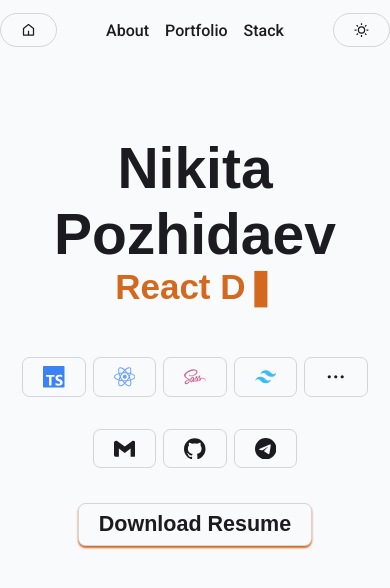
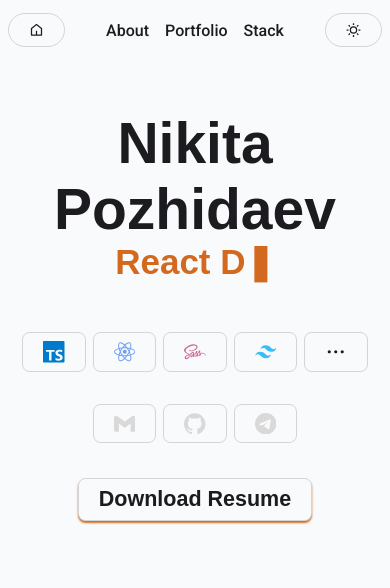
Before and after one commit to Innovavtion/portfolio, a Next.js app: page / in a window 390 px wide. Shown: the top 588 px of the page. Built offline with nearby package versions, Linux system fonts and the light colour scheme.

Commit message:
fix: Navbar, About laptop content

```diff
--- a/components/About/About.module.scss
+++ b/components/About/About.module.scss
@@ -1,45 +1,50 @@
 .About {
-  z-index: 1;
+  width: 100%;
+
   display: flex;
   justify-content: center;
   align-items: center;
-  width: 100%;
+
+  z-index: 1;
 }
 
 .Container {
-  background: none;
   width: 100%;
   max-width: 1024px;
+
   margin-top: 75px;
 }
 
 .ContainerLaptop {
+  position: relative;
   width: 100%;
 }
 
 .LaptopContent {
   position: absolute;
-  width: 55%;
-  height: 45%;
-  overflow: auto;
-  margin: auto;
-  top: -50px;
-  left: 0;
-  bottom: 0;
-  right: 0;
+  // Shorthand for left, bottom, right, top
+  inset: 0;
+
+  display: flex;
+  justify-content: center;
+  align-items: center;
+
   z-index: 2;
+}
+
+.Content {
+  width: 100%;
+  margin-bottom: 130px;
+
   display: flex;
+  flex-direction: column;
   justify-content: center;
   align-items: center;
 }
 
-.Content {
+.TextFIO {
   width: 100%;
-}
 
-.TextFIO {
-  background: none;
-  width: 100%;
   font-size: 57px;
   font-weight: 900;
   font-family: sans-serif;
@@ -47,11 +52,12 @@
 }
 
 .TextTypes {
-  background: none;
+  width: 100%;
+
   font-size: 35px;
   font-weight: 700;
+  font-family: sans-serif;
   color: chocolate;
-  font-family: sans-serif;
 }
 
 .TextFIO,
@@ -63,31 +69,34 @@
 }
 
 .Stack {
-  background: none;
   width: 100%;
+
   display: flex;
   justify-content: flex-start;
   align-items: center;
+
   margin-top: 35px;
 
   button {
     background: none;
+
     font-size: 21.5px;
+    color: #d9d9d9;
+
     border-radius: 7.5px;
     border-color: rgba(255, 255, 255, 0.15);
-    color: #d9d9d9;
+
+    &:hover {
+      background-color: rgba(255, 255, 255, 0.03);
+    }
   }
 
   :not(:last-child) {
     margin-right: 7px;
   }
 
-  :nth-child(n) {
-    word-wrap: 35%;
-  }
-
   .TypeScript {
-    color: rgba(59, 130, 246, 1);
+    color: rgba(0, 122, 204, 1);
   }
 
   .React {
@@ -104,16 +113,34 @@
 }
 
 .Contact {
+  display: flex;
   margin-top: 27px;
-  display: flex;
 
   button {
+    background: none;
+
+    font-size: 21.5px;
     font-weight: 900;
     font-family: cursive;
-    background: none;
-    font-size: 21.5px;
+    color: #d9d9d9;
+
     border-radius: 7.5px;
     border-color: rgba(255, 255, 255, 0.15);
+
+    &:hover {
+      background-color: rgba(255, 255, 255, 0.03);
+    }
+  }
+
+  .GMail {
+    color: #d9d9d9;
+  }
+
+  .GitHub {
+    color: #d9d9d9;
+  }
+
+  .Telegram {
     color: #d9d9d9;
   }
 }
@@ -145,14 +172,20 @@
   button {
     margin-top: 35px;
     margin-bottom: 14px;
+
+    font-size: 21.5px;
     font-weight: 900;
     font-family: sans-serif;
     background: none;
-    font-size: 21.5px;
+
     border-radius: 7.5px;
     border-color: rgba(255, 255, 255, 0.15);
     color: #d9d9d9;
     box-shadow: 0px 2px 2px chocolate;
+
+    &:hover {
+      background-color: rgba(255, 255, 255, 0.03);
+    }
   }
 }
 
@@ -160,7 +193,6 @@
   position: relative;
   width: 100%;
   height: 100%;
-  top: -20px;
   z-index: 1;
 }
 
@@ -181,16 +213,25 @@
   .Contact,
   .DownloadResume {
     color: var(--text-color);
+
     button {
       border-color: var(--border-color);
       color: var(--text-color);
     }
   }
 
+  .Container {
+    margin-top: 50px;
+  }
+
   .LaptopContent {
     position: static;
     width: 100%;
     z-index: 2;
+  }
+
+  .Content {
+    margin-bottom: 0;
   }
 
   .Stack {
--- a/components/About/About.tsx
+++ b/components/About/About.tsx
@@ -52,13 +52,13 @@
               </div>
               <div className={styles.Contact}>
                 <Button>
-                  <SiGmail />
+                  <SiGmail className={styles.GMail} />
                 </Button>
                 <Button>
-                  <SiGithub />
+                  <SiGithub className={styles.GitHub} />
                 </Button>
                 <Button>
-                  <SiTelegram />
+                  <SiTelegram className={styles.Telegram} />
                 </Button>
               </div>
               <div className={styles.DownloadResume}>
--- a/components/Navbar/Navbar.module.scss
+++ b/components/Navbar/Navbar.module.scss
@@ -46,7 +46,7 @@
 
 @media (max-width: 1024px) {
   .navbar {
-    padding: 15px 0;
+    padding: 15px 7.8px;
   }
   .navbarCenter {
     a {
```
